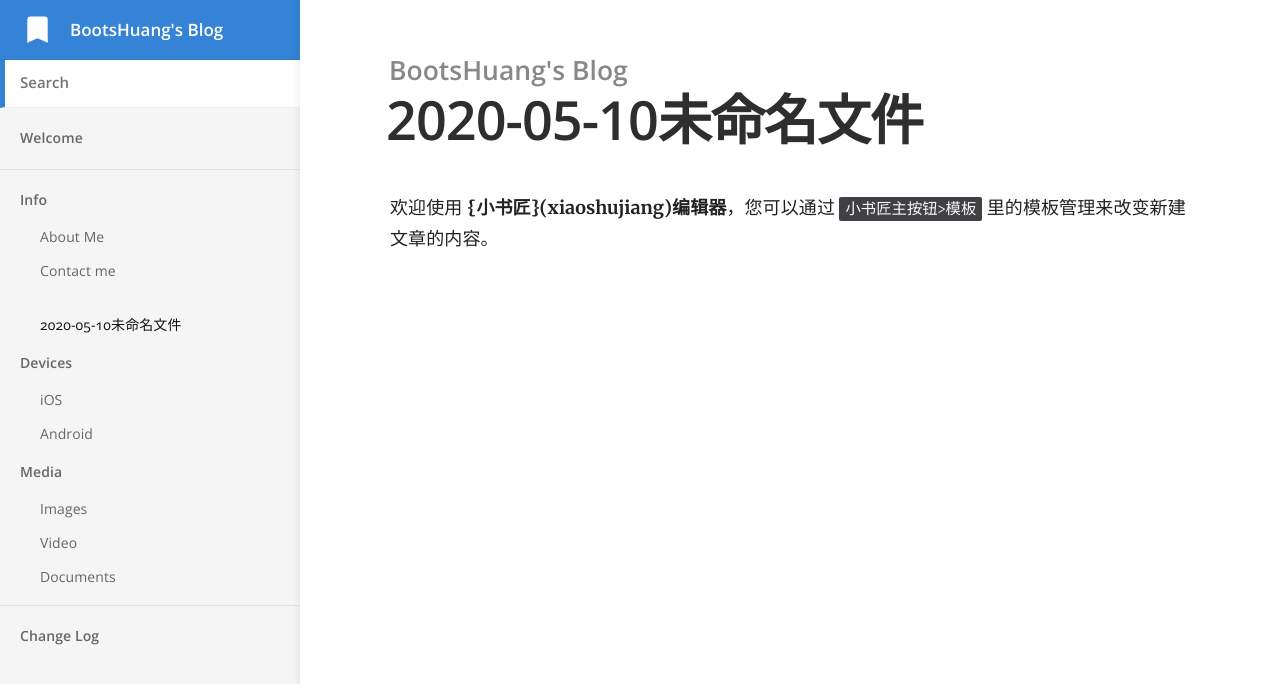
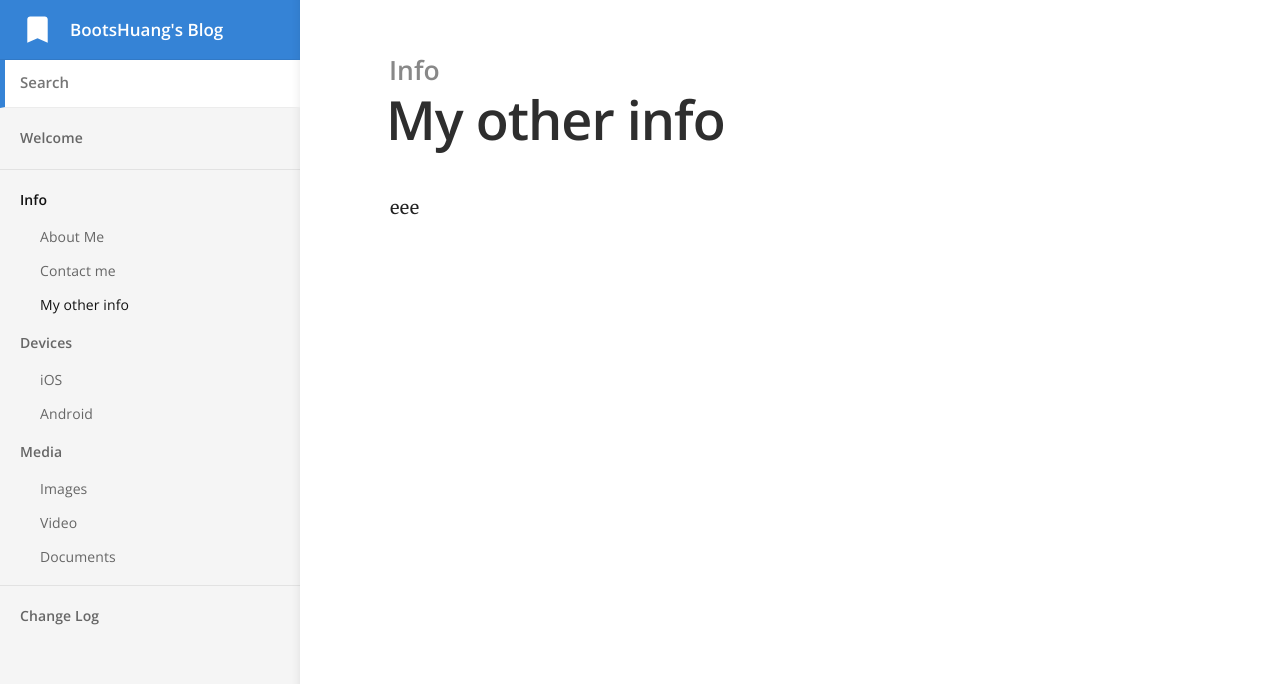
Before and after one commit to BootsHuang/BootsHuang.github.io, a Jekyll site: the page built from _docs/contact-syncing/2020-05-10My other info.md, in a window 1280 px wide. Shown: the top 684 px of the page. Built offline with Jekyll 4.4.1, drawn with Linux system fonts in a browser that asks for light colours.

Commit message:
修改文件: _docs/contact-syncing/2020-05-10My other info.md

```diff
--- a/_docs/contact-syncing/2020-05-10My other info.md
+++ b/_docs/contact-syncing/2020-05-10My other info.md
@@ -1,9 +1,8 @@
 ---
-title: 2020-05-10未命名文件
-tags: 新建,模板,小书匠
-renderNumberedHeading: true
-grammar_cjkRuby: true
+title: My other info
+category: Info
+order: 3
 ---
 
 
-欢迎使用 **{小书匠}(xiaoshujiang)编辑器**，您可以通过 `小书匠主按钮>模板` 里的模板管理来改变新建文章的内容。
+eee
```
